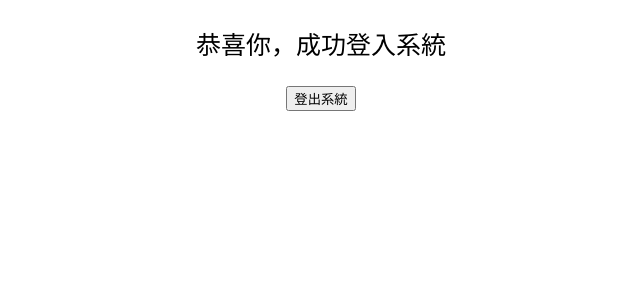
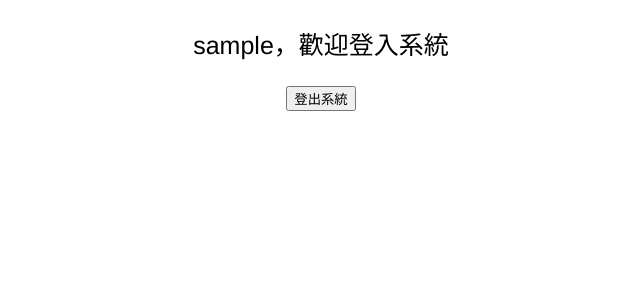
Before and after one commit to SandyTW/Assignments, a Flask app: page /member/ in a window 1280 px wide. Shown: the part 94-394 px from the top of the page, without its empty margins (319-959 px from the left). Run offline with Flask 2, Linux system fonts and the light colour scheme; the visitor is signed in with stand-in values (Sample User, id 1).

Commit message:
20210330v2

```diff
--- a/Week6/templates/IndexMember.html
+++ b/Week6/templates/IndexMember.html
@@ -12,7 +12,7 @@
         <div class='title'>歡迎光臨，這是會員頁</div>
     </header>
 
-        <div class="content">恭喜你，成功登入系統</div>
+        <div class="content">{{session.user}}，歡迎登入系統</div>
 
         <button onclick = "window.location = 'http://127.0.0.1:3000/signout'" type="submit" class='dropbtn'>登出系統</button>
 
```
